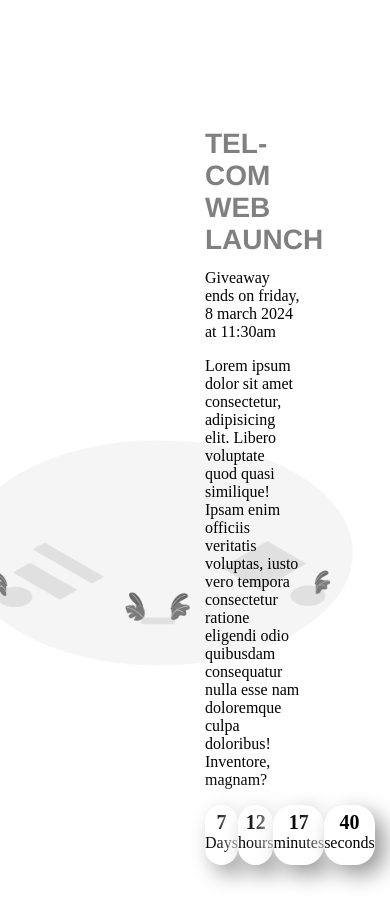
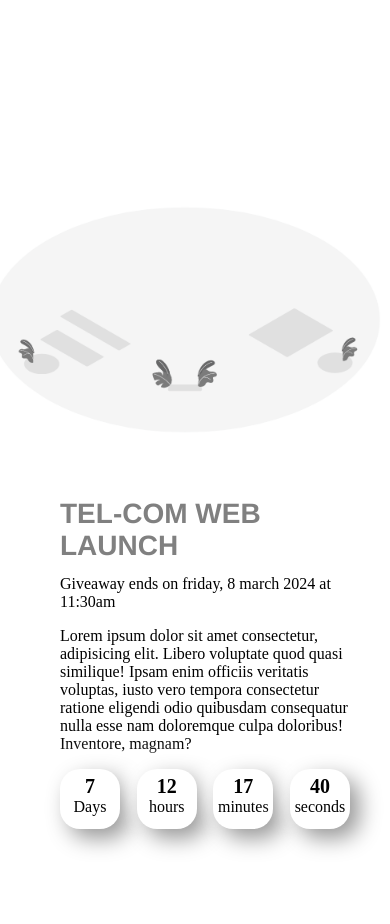
Before and after one commit to abbeythedeveloper/countdownTimer, a plain HTML site: page index.html in a window 390 px wide. After the commit the page ends 879 px from the top, so only its background shows below. Drawn offline with Linux system fonts and the light colour scheme.

Commit message:
live test final

```diff
--- a/index.html
+++ b/index.html
@@ -5,6 +5,7 @@
 <meta name="viewport" content="width=device-width, initial-scale=1.0">
 <title>Giveaway Countdown</title>
 <link rel="stylesheet" href="./scripts/styles.css">
+<link rel="shortcut icon" href="https://encrypted-tbn0.gstatic.com/images?q=tbn:ANd9GcS1DZv3f0Sje30NvrJ7ON4pDgv7fQxe0asDlYPHC-FSwg&s" type="image/x-icon">
 <script src="./styles/script.js"></script>
 </head>
 <body>
--- a/scripts/styles.css
+++ b/scripts/styles.css
@@ -41,3 +41,24 @@ body{
   align-items: center;
   justify-content: center;
 }
+
+
+/* Media Queries */
+@media screen and (max-width: 720px) {
+  body {
+    margin: 50px;
+    display:block;
+  }
+
+  .container__1,
+  .container {
+    width: 100%;
+  }
+
+  .container__1 img {
+    margin: 0 20px 20px 0;
+  }
+  .countdown{
+    width: 100%;
+  }
+}
```
